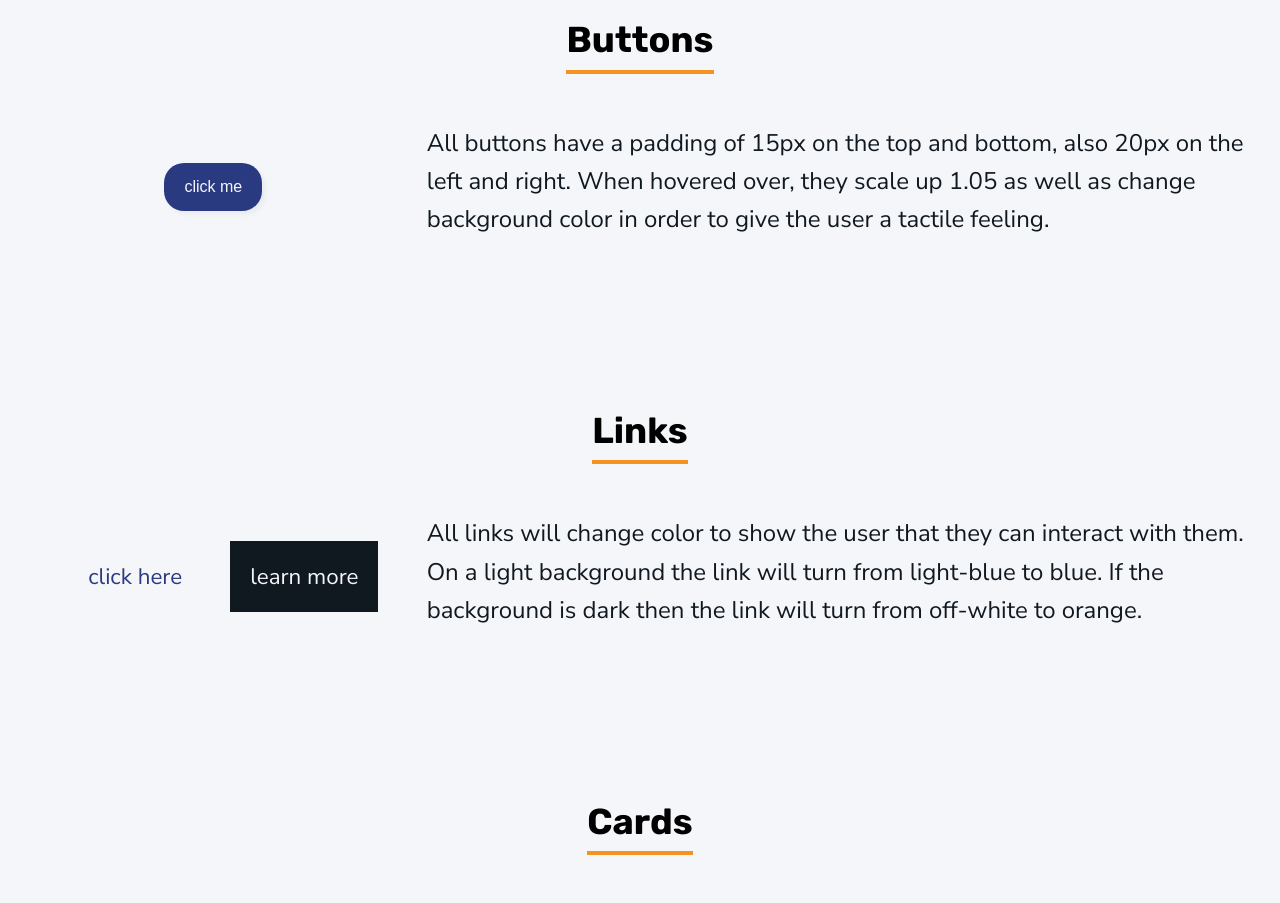
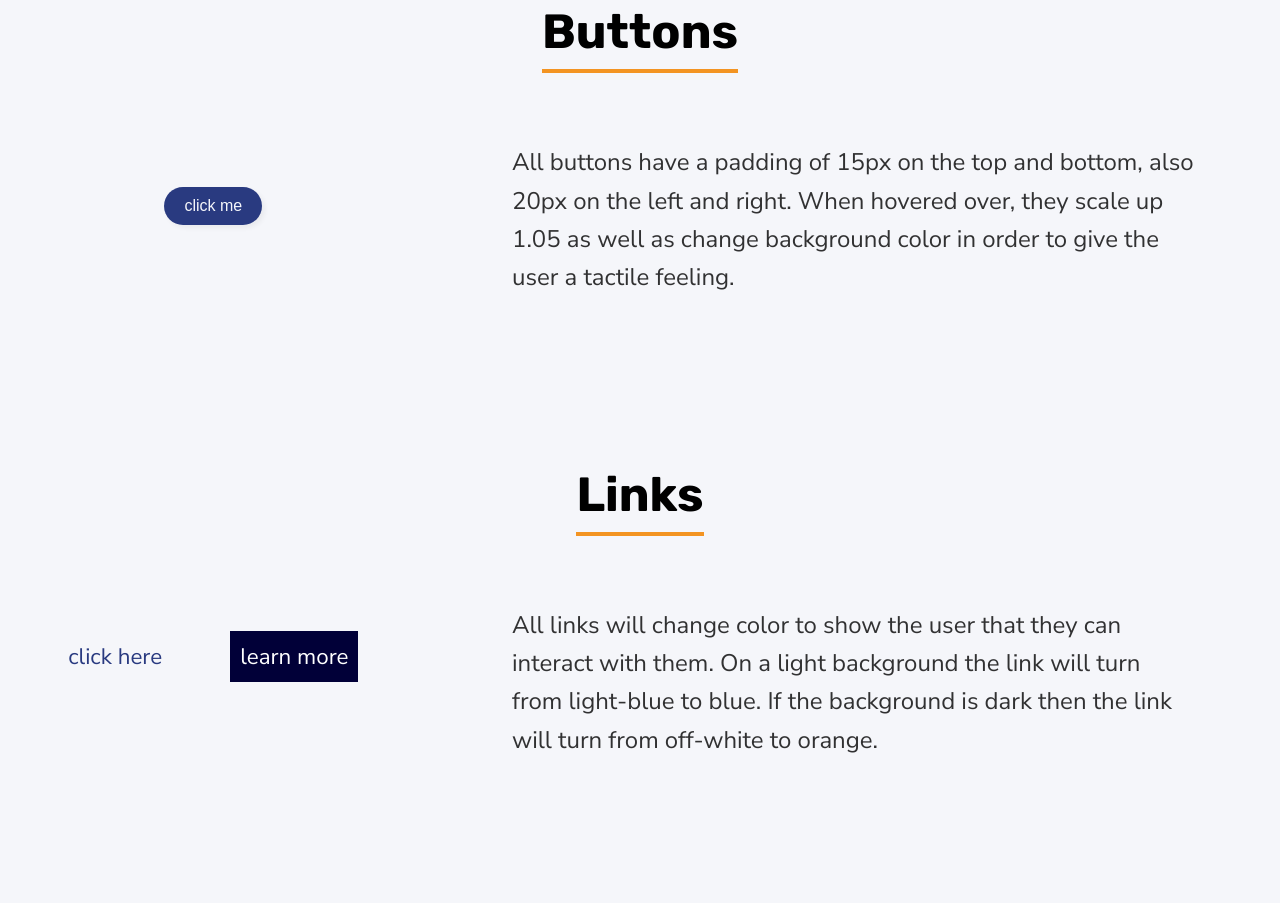
Before and after one commit to Lhnozaki/blurange, a React (Create React App) app: page /design-system in a window 1280 px wide. Shown: the part 1860-2763 px from the top of the page. Built offline with nearby package versions, Linux system fonts and the light colour scheme.

Commit message:
makes the design system mobile friendly

```diff
--- a/src/Components/DesignSystem/DesignSystem.jsx
+++ b/src/Components/DesignSystem/DesignSystem.jsx
@@ -11,7 +11,7 @@ export default function DesignSystem() {
                 </div>
             </section>
             <section id={styles.typographyContainer}>
-                <h2 className={styles.title}>Typography</h2>
+                <h2 className="title">Typography</h2>
                 <div className={styles.typeWrapper}>
                     <div className={styles.typeSpecimen}>
                         <h1>Blurange</h1>
@@ -26,7 +26,7 @@ export default function DesignSystem() {
 
             </section>
             <section id={styles.colorsContainer} >
-                <h2 className={styles.title}>Color Palette</h2>
+                <h2 className="title">Color Palette</h2>
 
                 <div className={styles.colorPalette}>
                     <div className={styles.colorBlock}>
@@ -62,7 +62,7 @@ export default function DesignSystem() {
                 </div>
             </section>
             <section id={styles.buttonContainaer}>
-                <h2 className={styles.title}>Buttons</h2>
+                <h2 className="title">Buttons</h2>
                 <div className={styles.buttonInfo}>
                     <div>
                         <button>click me</button>
@@ -74,7 +74,7 @@ export default function DesignSystem() {
                 </div>
             </section>
             <section id={styles.linksContainer}>
-                <h2 className={styles.title}>Links</h2>
+                <h2 className="title">Links</h2>
                 <div className={styles.linkExamples}>
                     <ul>
                         <li><a href="#">click here</a></li>
@@ -87,9 +87,9 @@ export default function DesignSystem() {
                 </div>
             </section>
             <section id={styles.cardContainer}>
-                <h2 className={styles.title}>Cards</h2>
+                <h2 className="title">Cards</h2>
                 <div className={styles.info}>
-                    <div className={styles.card}>
+                    <div className="card" id={styles.card}>
                         <h4>OG Drip</h4>
                         <p>A template for those who like them simple and want their work to do the talking.</p>
                     </div>
@@ -99,7 +99,7 @@ export default function DesignSystem() {
                 </div>
             </section>
             <section id={styles.inputContainer}>
-                <h2 className={styles.title}>Inputs</h2>
+                <h2 className="title">Inputs</h2>
                 <div className={styles.info}>
                     <div className={styles.inputExamples}>
                         <input type="text" placeholder="I'm an input" />
--- a/src/Components/DesignSystem/DesignSystem.module.scss
+++ b/src/Components/DesignSystem/DesignSystem.module.scss
@@ -14,81 +14,6 @@ $btn-border-radius: 20px;
 $cubic-ease: cubic-bezier(0.3, 0.71, 0.21, 1.03);
 $box-shadow: 3px 3px 5px 0px rgba(0, 0, 0, 0.05);
 
-.card {
-    border: 1px solid $border-color;
-    background: $grey-accent;
-    padding: 20px;
-    border-radius: $border-radius;
-    box-shadow: $box-shadow;
-}
-
-
-.appContainer {
-    background: $off-white;
-    color: $dark-accent;
-
-    // apply this to all inputs
-    input,
-    select,
-    option,
-    textarea {
-        border: 1px solid $border-color;
-        background: $grey-accent;
-        border-radius: $border-radius;
-        box-shadow: $box-shadow;
-        padding: 10px 20px;
-        font-family: $type-base;
-
-        &:focus {
-            border: 1px solid $orange;
-        }
-
-        &[placeholder] {
-            color: $dark-accent;
-        }
-    }
-
-    // apply this globally to all links
-    a {
-        text-decoration: none;
-        color: $light-blue;
-        font-size: 1.4rem;
-
-        &:hover {
-            color: $blue;
-        }
-    }
-
-    .altLink {
-        // don't put background  or padding in real app just for example
-        background: $dark-accent;
-        padding: 20px;
-        color: $off-white;
-
-        &:hover {
-            color: $orange;
-        }
-    }
-
-    // apply this globally to all buttons
-    button {
-        background: $light-blue;
-        border: none;
-        border-radius: $btn-border-radius;
-        padding: 15px 20px;
-        color: $off-white;
-        font-size: 1rem;
-        box-shadow: $box-shadow;
-        transition: all .2s $cubic-ease;
-        width: fit-content;
-
-        &:hover {
-            transform: scale(1.05);
-            background: $blue;
-        }
-    }
-}
-
 
 // Doesn't affect the global design system
 
@@ -96,13 +21,6 @@ section {
     padding: 10vh 0;
 }
 
-.title {
-    margin-bottom: 3rem;
-    width: fit-content;
-    margin: 0 auto 50px auto;
-    padding-bottom: 10px;
-    border-bottom: 4px solid $orange;
-}
 
 // hero section
 #hero {
@@ -120,13 +38,24 @@ section {
 }
 
 // Typography
+
 .typeWrapper {
     width: 80%;
     place-items: center;
     margin: 0 auto;
     display: grid;
+    grid-template-columns: 1fr;
+    grid-gap: 20px;
+}
+
+@media (min-width: $breakpoint-small) {
+
+    .typeWrapper {
         grid-template-columns: 2fr 1fr;
     }
+}
+
+
 
 
 // Colors section
@@ -153,6 +82,14 @@ section {
     }
 }
 
+.color {
+    height: 200px;
+    width: 200px;
+    border-radius: $border-radius;
+    box-shadow: $box-shadow;
+}
+
+@media(min-width: $breakpoint-small) {
     .colorPalette {
         width: 60%;
         height: 60vh;
@@ -162,11 +99,13 @@ section {
     }
 
     .color {
-    height: 200px;
         width: 100%;
-    border-radius: $border-radius;
-    box-shadow: $box-shadow;
     }
+}
+
+
+
+
 
 #orange {
     background: $orange;
@@ -193,7 +132,29 @@ section {
 }
 
 
-// Buttons
+.buttonDescription,
+.linkDescription {
+    width: 80%;
+    margin: 40px auto 0 auto;
+}
+
+.linkExamples {
+    li {
+        margin-bottom: 20px;
+    }
+}
+
+.altLink {
+    padding: 10px;
+    background: $blue;
+    color: white;
+
+    &:hover {
+        color: $orange;
+    }
+}
+
+@media(min-width: $breakpoint-small) {
     .buttonInfo {
         display: grid;
         grid-template-columns: 1fr 2fr;
@@ -206,8 +167,6 @@ section {
             line-height: 1.6;
         }
     }
-
-// Links
 
     .linkExamples {
         display: grid;
@@ -233,19 +192,47 @@ section {
             line-height: 1.6;
         }
     }
+}
+
+
+
 
 // Cards
-.card {
+
+.info {
+    width: 80%;
+    margin: 0 auto;
+}
+
+.description {
+    margin-top: 30px;
+}
+
+@media(min-width: $breakpoint-small) {
+    #cardContainer {
+        #card {
             width: 250px;
+        }
     }
 
     .info {
-    width: 60%;
+        width: 80%;
         margin: 0 auto;
         display: flex;
         align-items: center;
         justify-content: space-evenly;
+
+        .description {
+            p {
+                width: 90%;
+                margin: 0 auto;
             }
+        }
+    }
+
+}
+
+
 
 // Input
 
@@ -253,6 +240,7 @@ section {
     display: flex;
     flex-direction: column;
 
+
     input,
     select,
     textarea {
--- a/src/scss/_reset.scss
+++ b/src/scss/_reset.scss
@@ -23,3 +23,8 @@ p,
 label {
   text-align: left;
 }
+
+ul {
+  list-style: none;
+  padding: 0;
+}
```
Lines whose indentation alone changed are shown as unchanged.
